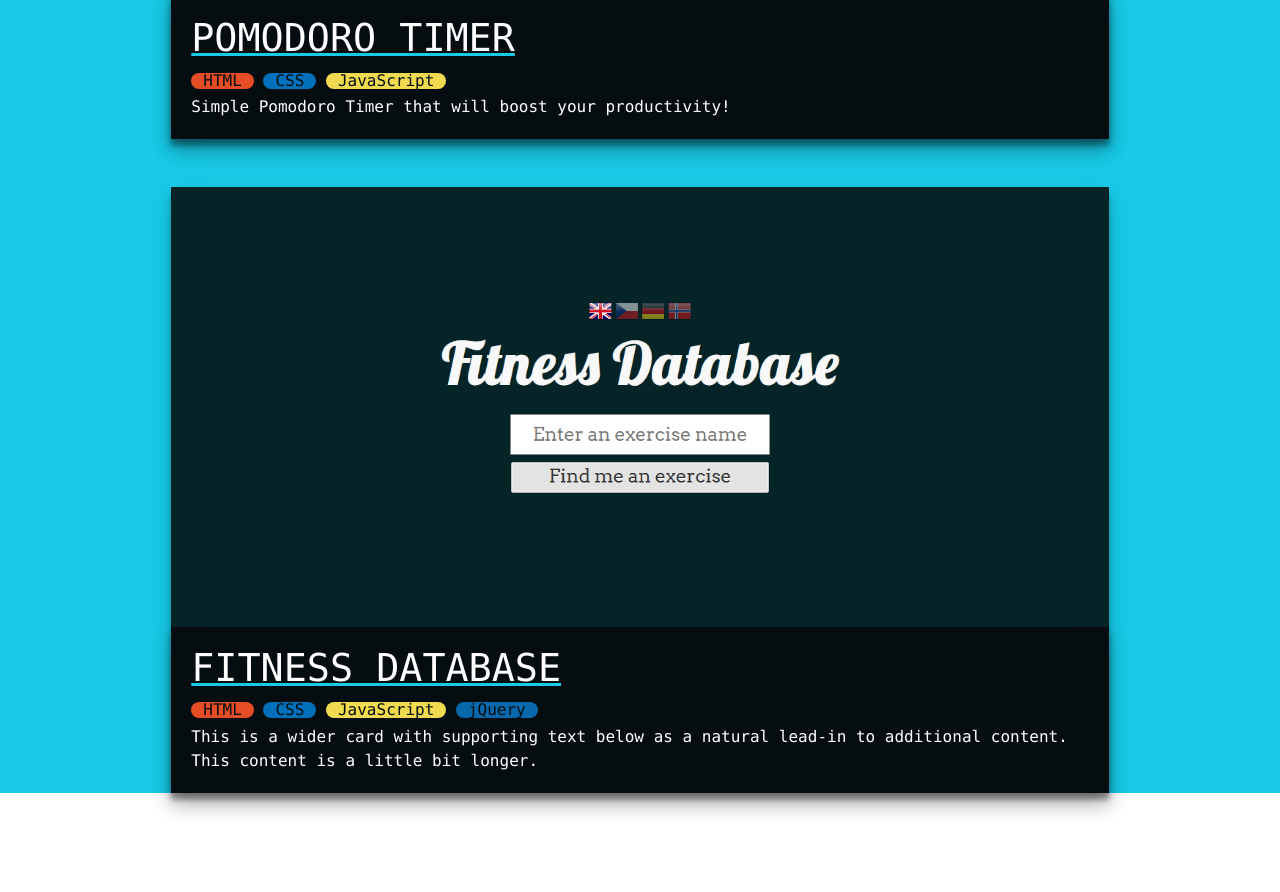
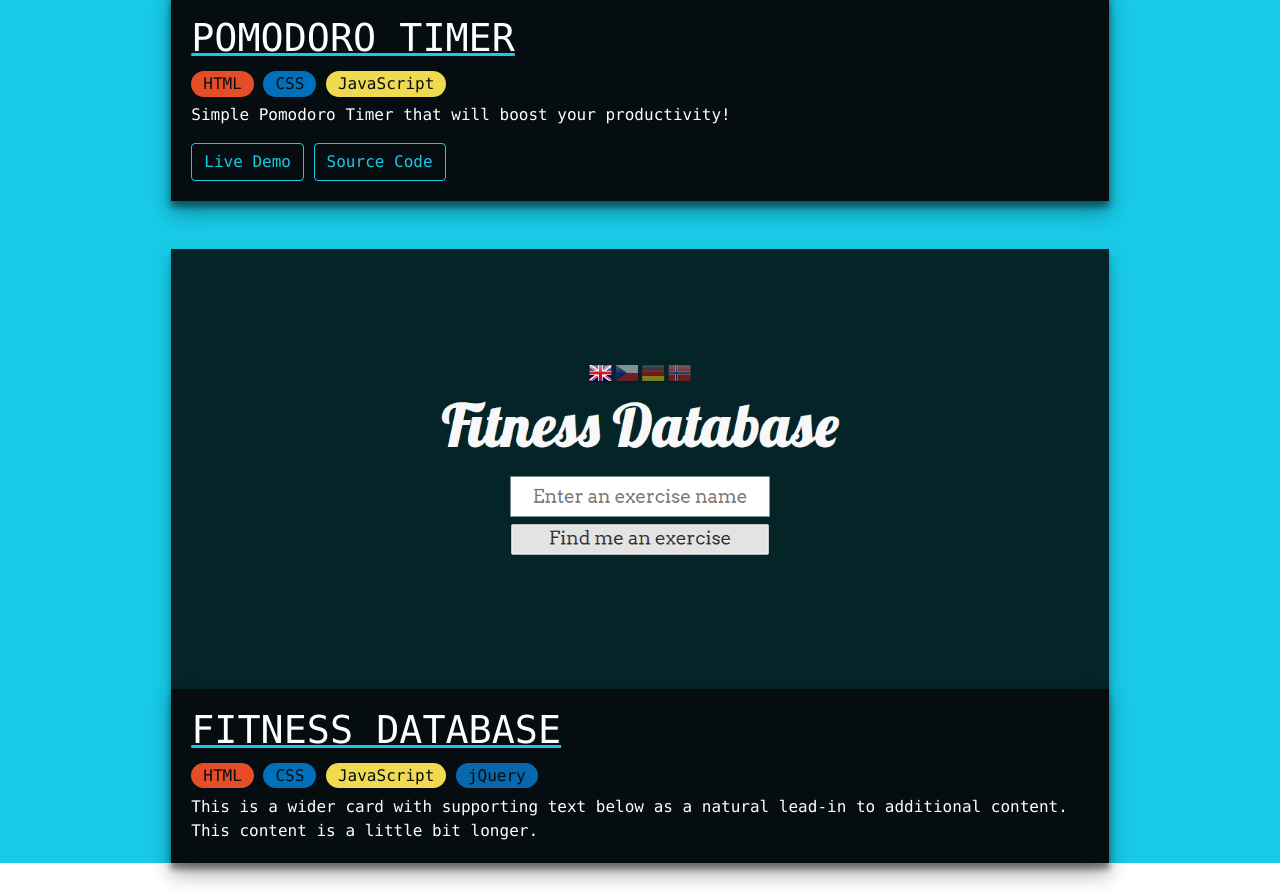
Before and after one commit to oskarwilczynski/portfolio-site, a plain HTML site: page index.html in a window 1280 px wide. Shown: the part 1993-2885 px from the top of the page. Before the commit the page ends 2834 px from the top, so only its background shows below. Drawn offline with nearby package versions, Linux system fonts and the light colour scheme.

Commit message:
Added buttons for live demo and source

```diff
--- a/index.html
+++ b/index.html
@@ -109,20 +109,22 @@
             <img class="card-img-top projects-img" src="./images/pomodoro-demo.png">
             <div class="card-body projects-card">
                 <h4 class="card-title projects-card-title">POMODORO TIMER</h4>
-                <button type="button" class="btn btn-primary projects-btn" style="background-color: #E44D26;">HTML</button>
-                <button type="button" class="btn btn-primary projects-btn" style="background-color: #0170BA;">CSS</button>
-                <button type="button" class="btn btn-primary projects-btn" style="background-color: #F0DA50;">JavaScript</button>
+                <button type="button" class="btn btn-primary projects-btn-top" style="background-color: #E44D26;">HTML</button>
+                <button type="button" class="btn btn-primary projects-btn-top" style="background-color: #0170BA;">CSS</button>
+                <button type="button" class="btn btn-primary projects-btn-top" style="background-color: #F0DA50;">JavaScript</button>
                 <p class="card-text">Simple Pomodoro Timer that will boost your productivity!</p>
+                <button type="button" class="btn btn-outline-primary projects-btn-bottom">Live Demo</button>
+                <button type="button" class="btn btn-outline-primary projects-btn-bottom">Source Code</button>
             </div>
         </div>
         <div class="card w-75 mb-5 mx-auto projects-card">
             <img class="card-img-top projects-img" src="./images/fitness-demo.png">
             <div class="card-body projects-card">
                 <h4 class="card-title projects-card-title">FITNESS DATABASE</h4>
-                <button type="button" class="btn btn-primary projects-btn" style="background-color: #E44D26;">HTML</button>
-                <button type="button" class="btn btn-primary projects-btn" style="background-color: #0170BA;">CSS</button>
-                <button type="button" class="btn btn-primary projects-btn" style="background-color: #F0DA50;">JavaScript</button>
-                <button type="button" class="btn btn-primary projects-btn" style="background-color: #0868AB;">jQuery</button>
+                <button type="button" class="btn btn-primary projects-btn-top" style="background-color: #E44D26;">HTML</button>
+                <button type="button" class="btn btn-primary projects-btn-top" style="background-color: #0170BA;">CSS</button>
+                <button type="button" class="btn btn-primary projects-btn-top" style="background-color: #F0DA50;">JavaScript</button>
+                <button type="button" class="btn btn-primary projects-btn-top" style="background-color: #0868AB;">jQuery</button>
                 <p class="card-text">This is a wider card with supporting text below as a natural lead-in to additional content. This content is a little bit longer.</p>
             </div>
         </div>
--- a/styles/main.css
+++ b/styles/main.css
@@ -219,15 +219,26 @@ h2 {
     text-decoration-color: #18CAE6;
 }
 
-.projects-btn {
+.projects-btn-top {
     border-style: none;
     color: #050D10;
     border-radius: 100px;
-    height: 25%;
+    height: 2vw;
     margin-bottom: 0.5vw;
     line-height: 0;
 }
 
-.projects-btn:hover {
+.projects-btn-top:hover {
     color: #050D10;
 }
+
+.projects-btn-top:active, .projects-btn-top:focus,
+.projects-btn-bottom:active, .projects-btn-bottom:focus {
+   box-shadow: none;
+}
+
+.projects-btn-bottom {
+    cursor: pointer;
+    color: #18CAE6;
+    border-color: #18CAE6;
+}
```
